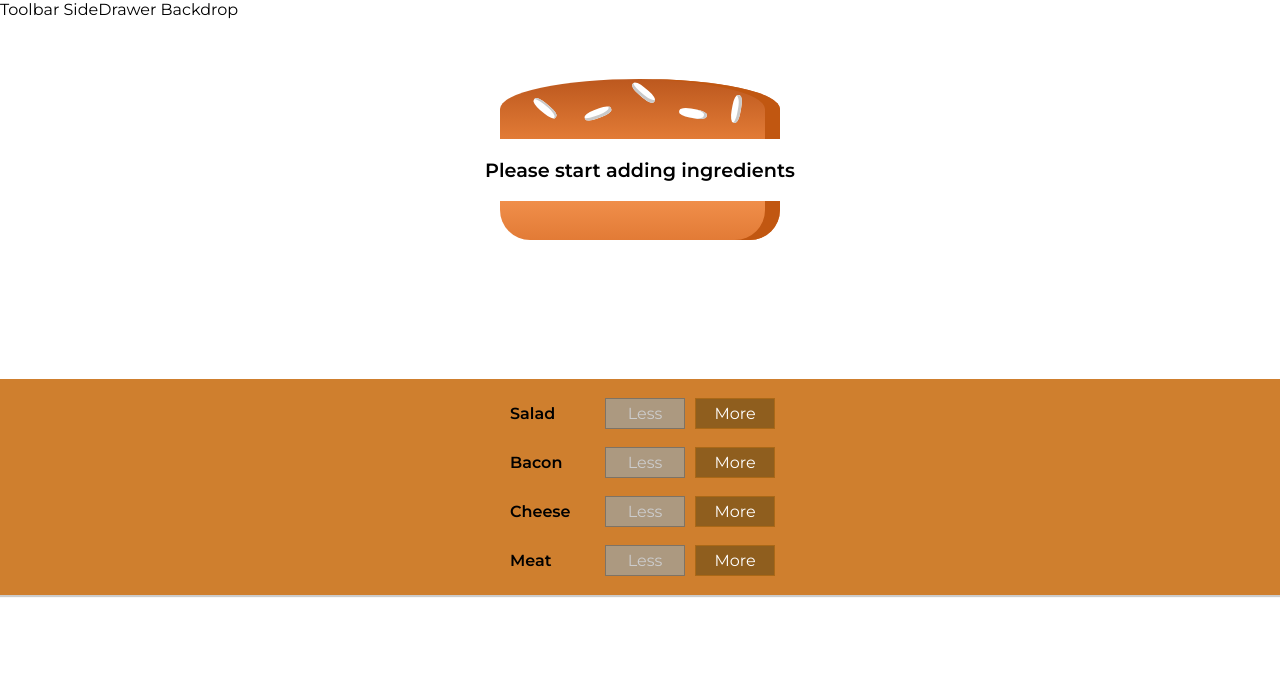
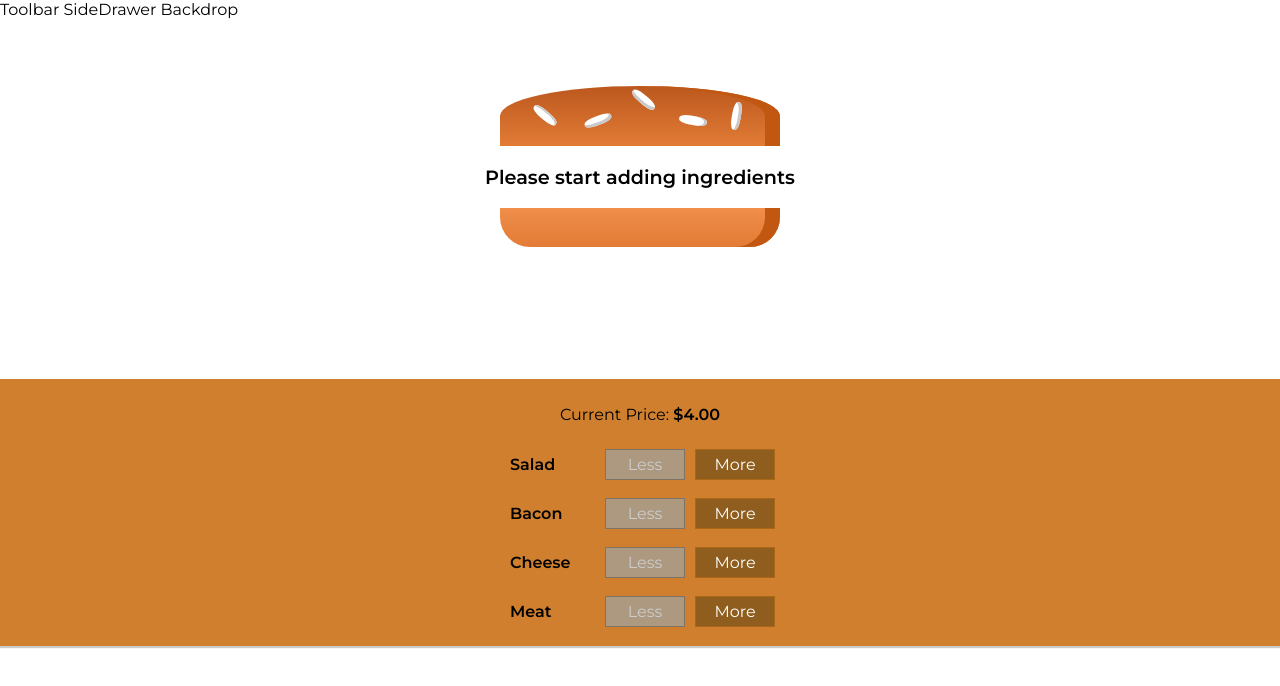
Before and after one commit to itsadamlove/react-burger-builder, a React (Create React App) app: page / in a window 1280 px wide. Shown: the top 686 px of the page. Built offline with nearby package versions, Linux system fonts and the light colour scheme.

Commit message:
Add price to build controls

```diff
--- a/src/components/Burger/BuildControls/BuildControls.js
+++ b/src/components/Burger/BuildControls/BuildControls.js
@@ -10,8 +10,16 @@
   { label: 'Meat', type: 'meat' }
 ];
 
-const buildControls = ({ ingredientAdded, ingredientRemoved, disabled }) => (
+const buildControls = ({
+  ingredientAdded,
+  ingredientRemoved,
+  disabled,
+  price
+}) => (
   <div className={styles.BuildControls}>
+    <p>
+      Current Price: <strong>${price.toFixed(2)}</strong>
+    </p>
     {controls.map(ctrl => (
       <BuildControl
         key={ctrl.label}
@@ -27,7 +35,8 @@
 buildControls.propTypes = {
   ingredientAdded: PropTypes.func,
   ingredientRemoved: PropTypes.func,
-  disabled: PropTypes.object
+  disabled: PropTypes.object,
+  price: PropTypes.number
 };
 
 export default buildControls;
--- a/src/components/Burger/Burger.module.scss
+++ b/src/components/Burger/Burger.module.scss
@@ -2,7 +2,7 @@
   width: 100%;
   margin: auto;
   height: 250px;
-  //overflow: scroll;
+  overflow: scroll;
   text-align: center;
   font-weight: bold;
   font-size: 1.2rem;
--- a/src/containers/BurgerBuilder/BurgerBuilder.js
+++ b/src/containers/BurgerBuilder/BurgerBuilder.js
@@ -58,7 +58,7 @@
   };
 
   render() {
-    const { ingredients } = this.state;
+    const { ingredients, totalPrice } = this.state;
     const disabledInfo = {
       ...ingredients
     };
@@ -74,6 +74,7 @@
           ingredientAdded={this.addIngredientHandler}
           ingredientRemoved={this.removeIngredientHandler}
           disabled={disabledInfo}
+          price={totalPrice}
         />
       </Aux>
     );
```
